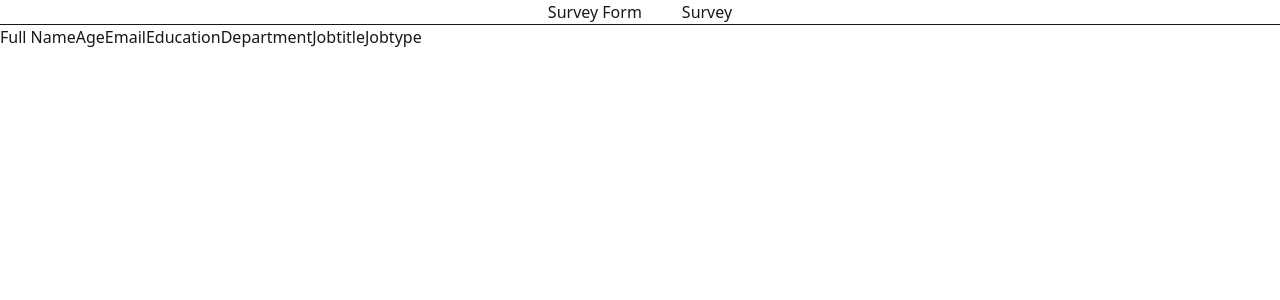
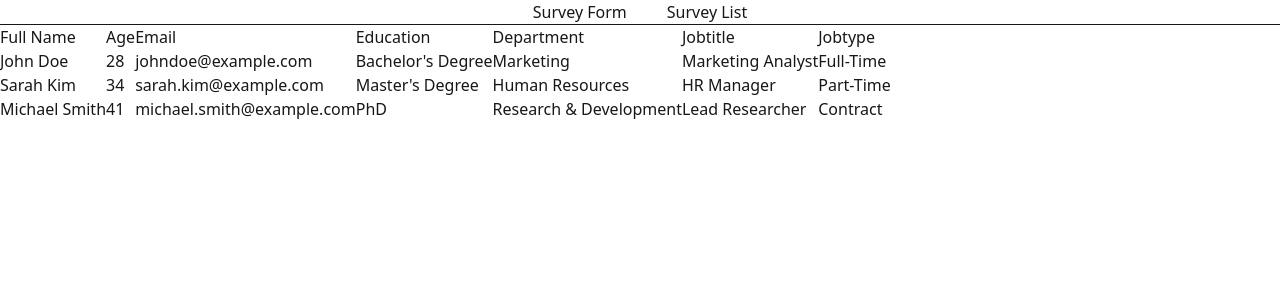
Before and after one commit to stessyenni/surveyform-deploy, a Next.js app: page /view in a window 1280 px wide. Shown: the top 300 px of the page. Built offline with nearby package versions, Linux system fonts and the light colour scheme.

Commit message:
DUMMY DATA

```diff
--- a/src/app/view/page.jsx
+++ b/src/app/view/page.jsx
@@ -1,6 +1,37 @@
 import React from 'react'
 
 const Survey = () => {
+
+const dummyData = [
+  {
+    fullname: "John Doe",
+    age: 28,
+    email: "johndoe@example.com",
+    education: "Bachelor's Degree",
+    department: "Marketing",
+    jobtitle: "Marketing Analyst",
+    jobtype: "Full-Time",
+  },
+  {
+    fullname: "Sarah Kim",
+    age: 34,
+    email: "sarah.kim@example.com",
+    education: "Master's Degree",
+    department: "Human Resources",
+    jobtitle: "HR Manager",
+    jobtype: "Part-Time",
+  },
+  {
+    fullname: "Michael Smith",
+    age: 41,
+    email: "michael.smith@example.com",
+    education: "PhD",
+    department: "Research & Development",
+    jobtitle: "Lead Researcher",
+    jobtype: "Contract",
+  },
+];
+
 return (
   <div>
     <table>
@@ -13,6 +44,19 @@ const Survey = () => {
         <td>Jobtitle</td>
         <td>Jobtype</td>
       </thead>
+      <tbody>
+        {dummyData.map((data, index) => (
+          <tr key={index}>
+            <td>{data.fullname}</td>
+            <td>{data.age}</td>
+            <td>{data.email}</td>
+            <td>{data.education}</td>
+            <td>{data.department}</td>
+            <td>{data.jobtitle}</td>
+            <td>{data.jobtype}</td>
+          </tr>
+        ))}
+      </tbody>
     </table>
   </div>
 );
--- a/src/components/header.jsx
+++ b/src/components/header.jsx
@@ -9,7 +9,7 @@ function Header () {
           <ul className="flex flex-row gap-10 items-center justify-center hover:bg-amber-400">
             <Link href="/"> Survey Form</Link>
 
-            <Link href="/view"> Survey</Link>
+            <Link href="/view"> Survey List</Link>
           </ul>
         </div>
       </nav>
```
Lines whose indentation alone changed are shown as unchanged.
